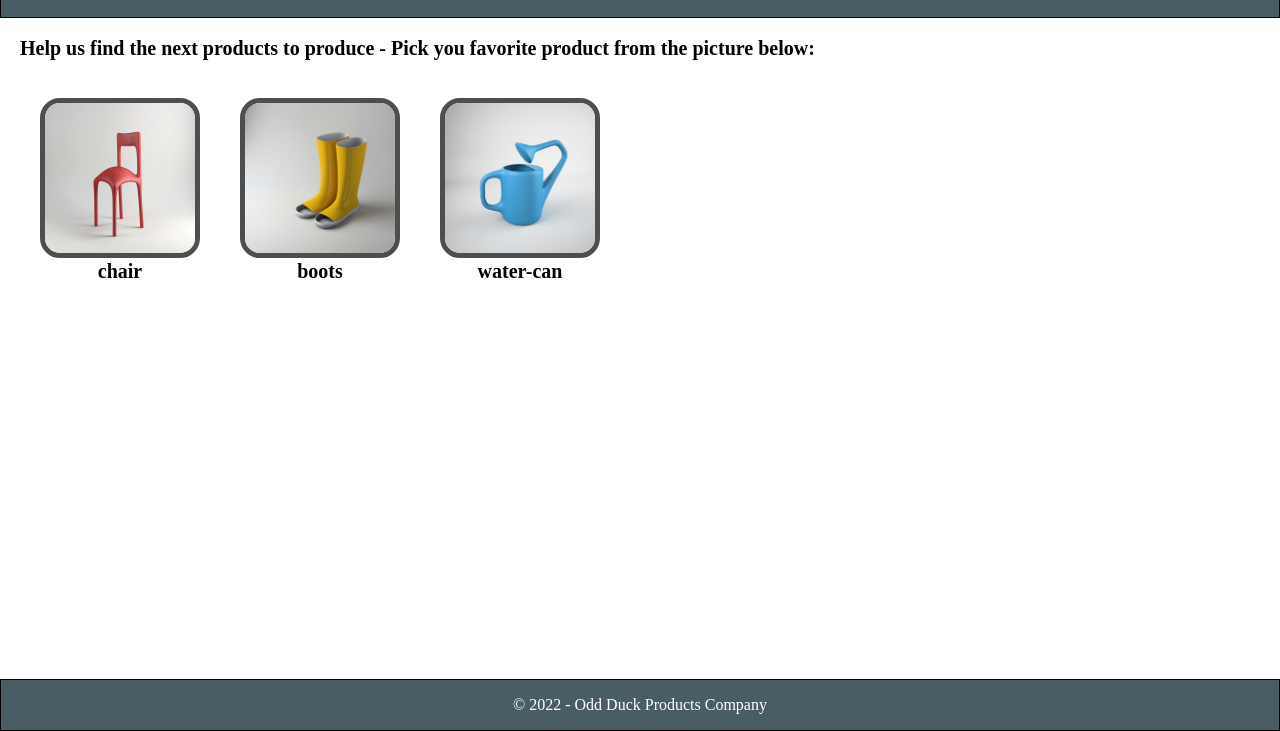
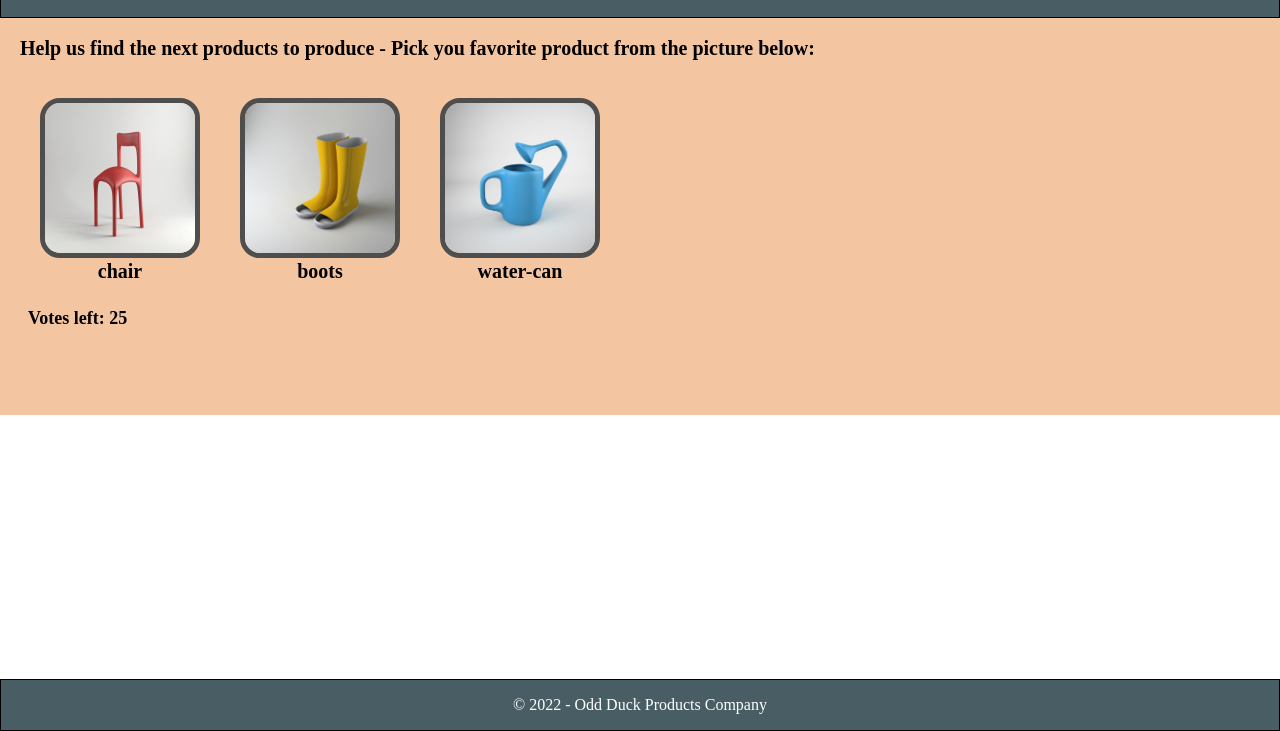
Before and after one commit to Vigilos/odd-duck, a plain HTML site: page index.html in a window 1280 px wide. Shown: the part 69-800 px from the top of the page. Drawn offline with nearby package versions, Linux system fonts and the light colour scheme.

Commit message:
Add voting countdown for remaining votes - Complete project

```diff
--- a/css/style.css
+++ b/css/style.css
@@ -25,6 +25,7 @@ body {
 }
 main {
   display: flex;
+  background-color: #f4c5a1;
 }
 main h2 {
   font-size: 20px;
@@ -37,7 +38,7 @@ main section {
 aside {
   border: thin solid #757474;
   padding-bottom: 40px;
-  background-color: #a6cddc;
+  background-color: #97b6dc;
   margin-bottom: 30px;
 }
 aside h2 {
@@ -63,6 +64,10 @@ aside h2 {
 }
 #view-results {
   margin-left: 40px;
+  background-color: #f16d07;
+  color: black;
+  letter-spacing: 2px;
+  font-weight: bold;
 }
 #results-list {
   margin-left: 20px;
@@ -85,6 +90,13 @@ aside h2 {
   text-align: center;
   border: thin solid gray;
 }
+#votes-left {
+  display: inline-block;
+  font-size: 18px;
+  font-weight: bold;
+  margin-left: 20px;
+  padding: 8px;
+}
 footer {
   position: absolute;
   bottom: 0;
--- a/index.html
+++ b/index.html
@@ -31,6 +31,7 @@
         </h2>
         <div id="pick-images"></div>
         <button id="view-results">View Results</button>
+        <div id="votes-left"><p>Votes left: 25</p></div>
       </section>
     </main>
     <footer>
--- a/js/app.js
+++ b/js/app.js
@@ -7,6 +7,7 @@ let pickImagesEl = document.getElementById('pick-images');
 let products = [];
 let numVotes = 0;
 let votingRounds = 25;
+let votesLeft = votingRounds + 1;
 let numProductsDisplayed = 3;
 let clickedElement;
 let productImages = [
@@ -66,7 +67,7 @@ function selectProducts() {
       product.timesShown++;
     }
   }
-
+  displayVotesLeft(); // Decrement votes left and display
   //Display current chosen products to the DOM
   displayProducts(uniqueProducts);
 }
@@ -109,6 +110,8 @@ function handleProductSelected(event) {
 
   // Check if reached end pof voting rounds
   if (numVotes === votingRounds) {
+    // document.getElementById('votes-left').classList.add('hidden');
+    document.getElementById('votes-left').innerHTML = '';
     document
       .querySelector('#pick-images')
       .removeEventListener('click', handleProductSelected);
@@ -152,6 +155,13 @@ function displayResults() {
   }
 }
 
+function displayVotesLeft() {
+  votesLeft--;
+  document.getElementById(
+    'votes-left'
+  ).textContent = `Votes left: ${votesLeft}`;
+}
+
 selectProducts();
 
 // Get selections from user and denote in product object
```
